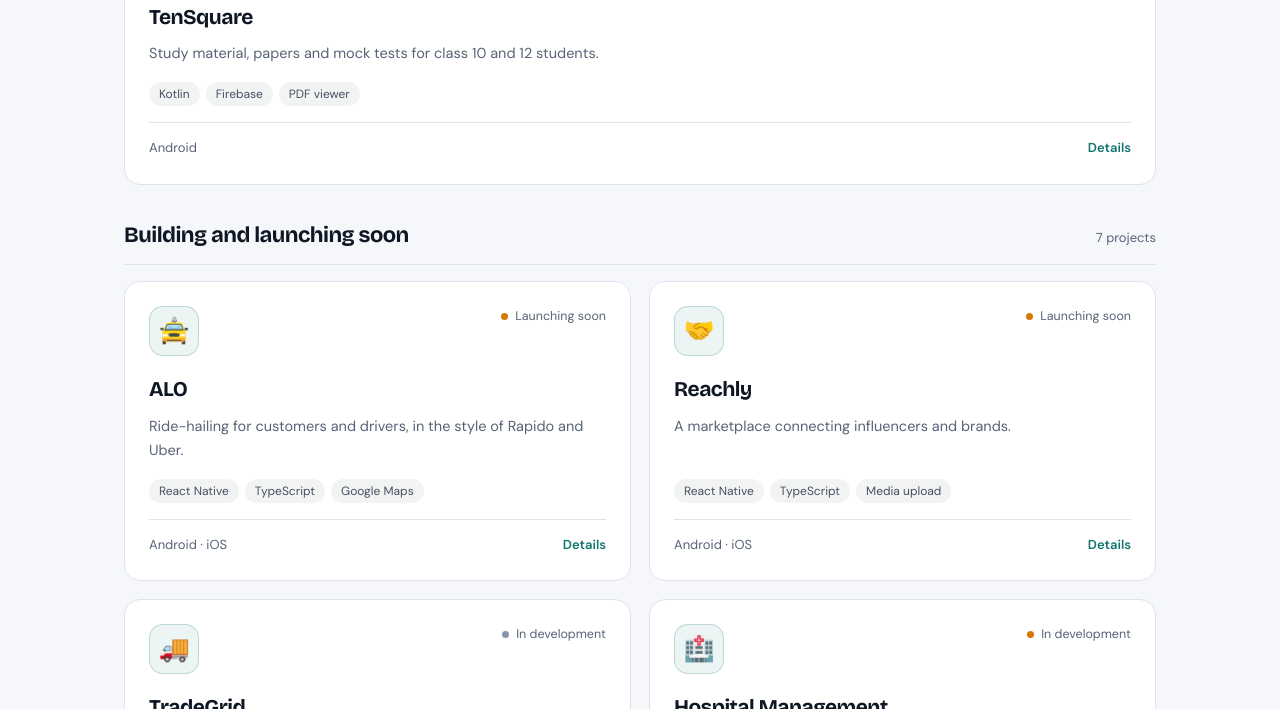
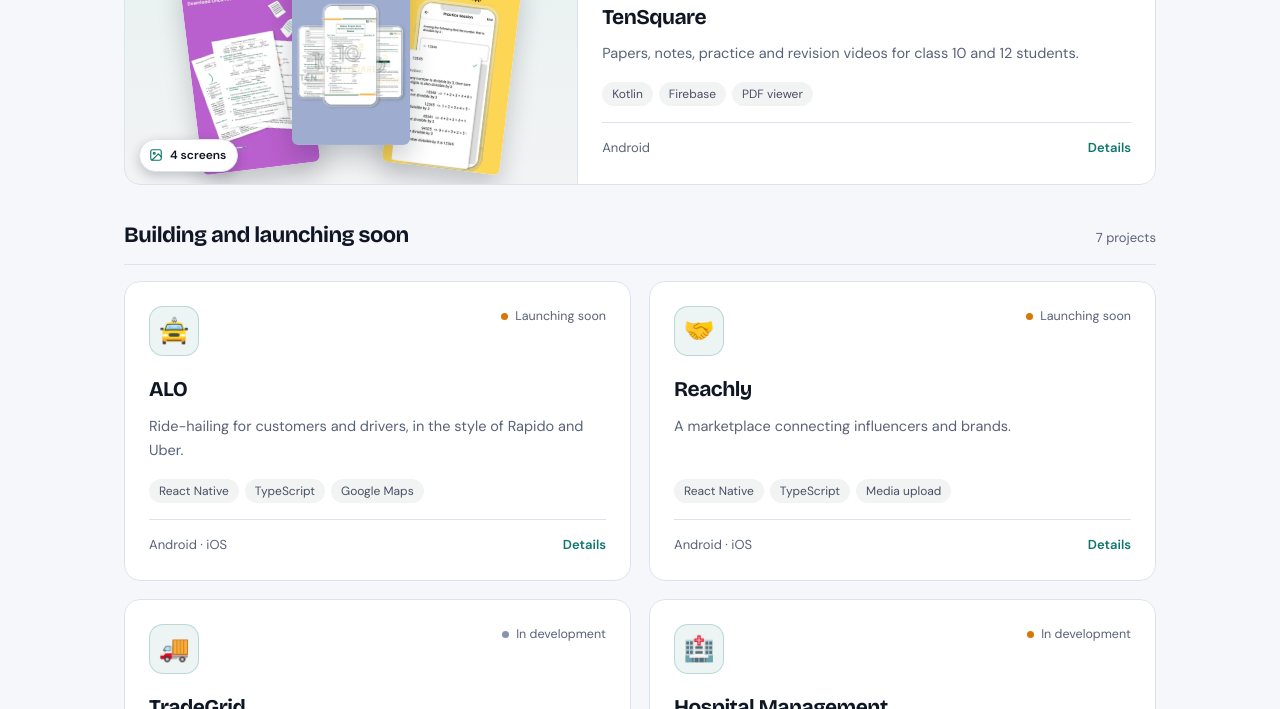
Before and after one commit to Shivanjal00/shivanjal-portfolio, a plain HTML site: page index.html in a window 1280 px wide. Shown: the part 2824-3533 px from the top of the page. Drawn offline with nearby package versions, Linux system fonts and the light colour scheme.

Commit message:
Revise descriptions and features for apps
Updated app descriptions and features for TenSquare and ALO.

```diff
--- a/index.html
+++ b/index.html
@@ -162,6 +162,7 @@ h2{font-size:clamp(30px,4.4vw,46px);font-weight:800;line-height:1.08;margin-bott
 .gprev{left:-8px}.gnext{right:-8px}
 .gal.at-start .gprev,.gal.at-end .gnext{opacity:0;pointer-events:none}
 .gal.fit .garr,.gal.fit .gdots{display:none}
+.media.ps .fan img,.gal.ps .gtrack img{border-radius:5%/2.9%}
 .gal.fit .gtrack{padding-bottom:6px}.gal.fit{margin-bottom:16px}
 .gdots{display:flex;justify-content:center;gap:6px}
 .gdots i{width:6px;height:6px;border-radius:50%;background:var(--line);transition:width .25s,background .25s}
@@ -428,10 +429,12 @@ const P=[
  sh:[LQ.feed,LQ.seats,LQ.book,LQ.login],
  gr:[{n:'Student app',ic:'assets/lq-student-logo.webp',sh:[LQ.feed,LQ.book]},{n:'Business app',ic:'assets/lq-business-logo.webp',sh:[LQ.login,LQ.seats]}],
  l:[['Student app','https://play.google.com/store/apps/details?id=com.app.qiklibrary&hl=en_IN'],['Business app','https://play.google.com/store/apps/details?id=com.app.qiklibrarybusiness&hl=en_IN']]},
-{cat:'live',st:'live',stt:'Live',i:'🎓',n:'TenSquare',ln:'Study material, papers and mock tests for class 10 and 12 students.',pf:'Android',
- d:'An exam-preparation app for class 10 and 12 students. Study material, previous papers, mock tests and video lessons sit in one place, with access controls so content reaches the right students.',
- b:['Study material and PDF delivery','Papers and mock tests','Recorded video classes','Secure, well-organised course access'],
+{cat:'live',st:'live',stt:'Live',i:'🎓',n:'TenSquare',ln:'Papers, notes, practice and revision videos for class 10 and 12 students.',pf:'Android',
+ d:'An exam-preparation app for class 10 and 12 students. It brings solved previous year papers, revision notes, practice questions with step-by-step solutions, mock tests and quick revision videos in Hindi and English into one place, with access controls so content reaches the right students.',
+ b:['Solved previous year papers','Revision notes to download once and read anytime','Practice sessions with detailed step-by-step solutions','Mock tests for exam preparation','Quick revision videos in Hindi and English','Secure, well-organised course access'],
  s:['Kotlin','Firebase','PDF viewer'],
+ ic:'assets/ts-logo.webp',sq:1,ps:1,r:1844/1080,
+ sh:[['ts-papers','Previous year papers with solved question papers'],['ts-notes','Revision notes that can be downloaded once and read anytime'],['ts-solution','Practice session with a detailed step-by-step solution'],['ts-videos','Quick revision videos in Hindi and English']],
  l:[[GP,'https://play.google.com/store/apps/details?id=com.app.tensquare&hl=en_IN']]},
 {cat:'soon',st:'soon',stt:'Launching soon',i:'🚖',n:'ALO',ln:'Ride-hailing for customers and drivers, in the style of Rapido and Uber.',pf:'Android · iOS',
  d:'A ride-hailing platform launching first in Maharashtra, with two apps: one for customers and one for driver partners. Both sides see each other on the map in real time, and every step of a ride is managed in the apps.',
@@ -484,9 +487,9 @@ const pg=document.getElementById('pg');
 const RATIO=1436/640;
 const ico=p=>p.ic?`<div class="ico logo${p.sq?' sq':''}"><img src="${p.ic}" alt="" width="50" height="50" decoding="async"></div>`:`<div class="ico">${p.i}</div>`;
 const media=p=>{if(!p.sh)return'';const pos=['c','l','r'];
-  return `<div class="media" aria-hidden="true"><div class="fan">${p.sh.slice(0,3).map((x,k)=>`<img class="${pos[k]}" src="assets/${x[0]}-sm.webp" alt="" width="360" height="${Math.round(360*(x[2]||p.r||RATIO))}" loading="lazy" decoding="async">`).join('')}</div><span class="cnt"><svg viewBox="0 0 24 24" fill="none" stroke="currentColor" stroke-width="2" stroke-linecap="round" stroke-linejoin="round"><rect x="3" y="3" width="18" height="18" rx="3"/><circle cx="9" cy="9" r="1.6"/><path d="M21 15l-5-5L5 21"/></svg>${p.sh.length} ${p.sh.length===1?'screen':'screens'}</span></div>`};
+  return `<div class="media${p.ps?' ps':''}" aria-hidden="true"><div class="fan">${p.sh.slice(0,3).map((x,k)=>`<img class="${pos[k]}" src="assets/${x[0]}-sm.webp" alt="" width="360" height="${Math.round(360*(x[2]||p.r||RATIO))}" loading="lazy" decoding="async">`).join('')}</div><span class="cnt"><svg viewBox="0 0 24 24" fill="none" stroke="currentColor" stroke-width="2" stroke-linecap="round" stroke-linejoin="round"><rect x="3" y="3" width="18" height="18" rx="3"/><circle cx="9" cy="9" r="1.6"/><path d="M21 15l-5-5L5 21"/></svg>${p.sh.length} ${p.sh.length===1?'screen':'screens'}</span></div>`};
 const shot=(p,x)=>`<img src="assets/${x[0]}.webp" alt="${x[1]}" width="640" height="${Math.round(640*(x[2]||p.r||RATIO))}" loading="lazy" decoding="async">`;
-const galOne=(p,sh,hid)=>`<div class="gal"${hid?' hidden':''}><div class="gtrack" tabindex="0" role="group" aria-label="${p.n} screenshots">${sh.map(x=>shot(p,x)).join('')}</div><button class="garr gprev" aria-label="Previous screenshot">‹</button><button class="garr gnext" aria-label="Next screenshot">›</button><div class="gdots" aria-hidden="true">${sh.map(()=>'<i></i>').join('')}</div></div>`;
+const galOne=(p,sh,hid)=>`<div class="gal${p.ps?' ps':''}"${hid?' hidden':''}><div class="gtrack" tabindex="0" role="group" aria-label="${p.n} screenshots">${sh.map(x=>shot(p,x)).join('')}</div><button class="garr gprev" aria-label="Previous screenshot">‹</button><button class="garr gnext" aria-label="Next screenshot">›</button><div class="gdots" aria-hidden="true">${sh.map(()=>'<i></i>').join('')}</div></div>`;
 const gal=p=>p.gr?`<div class="gtabs" role="tablist">${p.gr.map((g,k)=>`<button class="gtab${k?'':' on'}" role="tab" aria-selected="${!k}" data-k="${k}"><img src="${g.ic}" alt="" width="22" height="22">${g.n}</button>`).join('')}</div>${p.gr.map((g,k)=>galOne(p,g.sh,k)).join('')}`:p.sh?galOne(p,p.sh,0):'';
 const card=(p,i,solo)=>`<article class="proj${solo?' solo':''}${solo&&p.sh?' wide':''}" tabindex="0" role="button" data-i="${i}" aria-label="${p.n} details">
   ${media(p)}<div class="pbody"><div class="ptop">${ico(p)}<span class="badge ${p.st}">${p.stt}</span></div>
```
